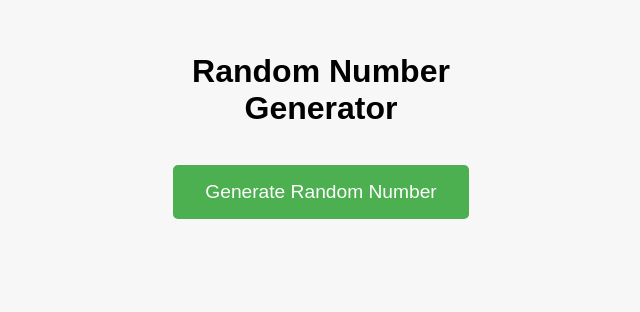
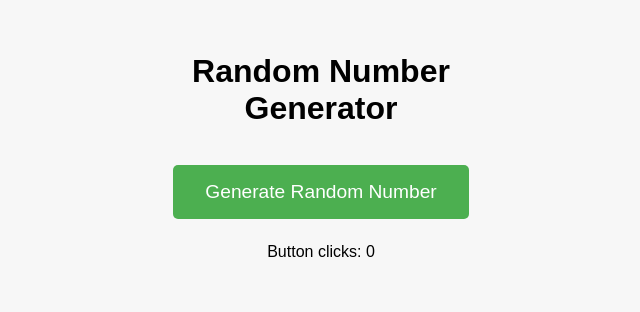
Before and after one commit to busyc/Random_number, a plain HTML site: page index.html in a window 1280 px wide. Shown: the whole page, without its empty margins (319-959 px from the left). Drawn offline with Linux system fonts and the light colour scheme.

Commit message:
Update index.html

```diff
--- a/index.html
+++ b/index.html
@@ -11,6 +11,7 @@
         <h1>Random Number Generator</h1>
         <button id="generate-btn">Generate Random Number</button>
         <p id="random-number"></p>
+        <p id="click-counter">Button clicks: 0</p>
     </main>
     <script src="script.js"></script>
 </body>
```
